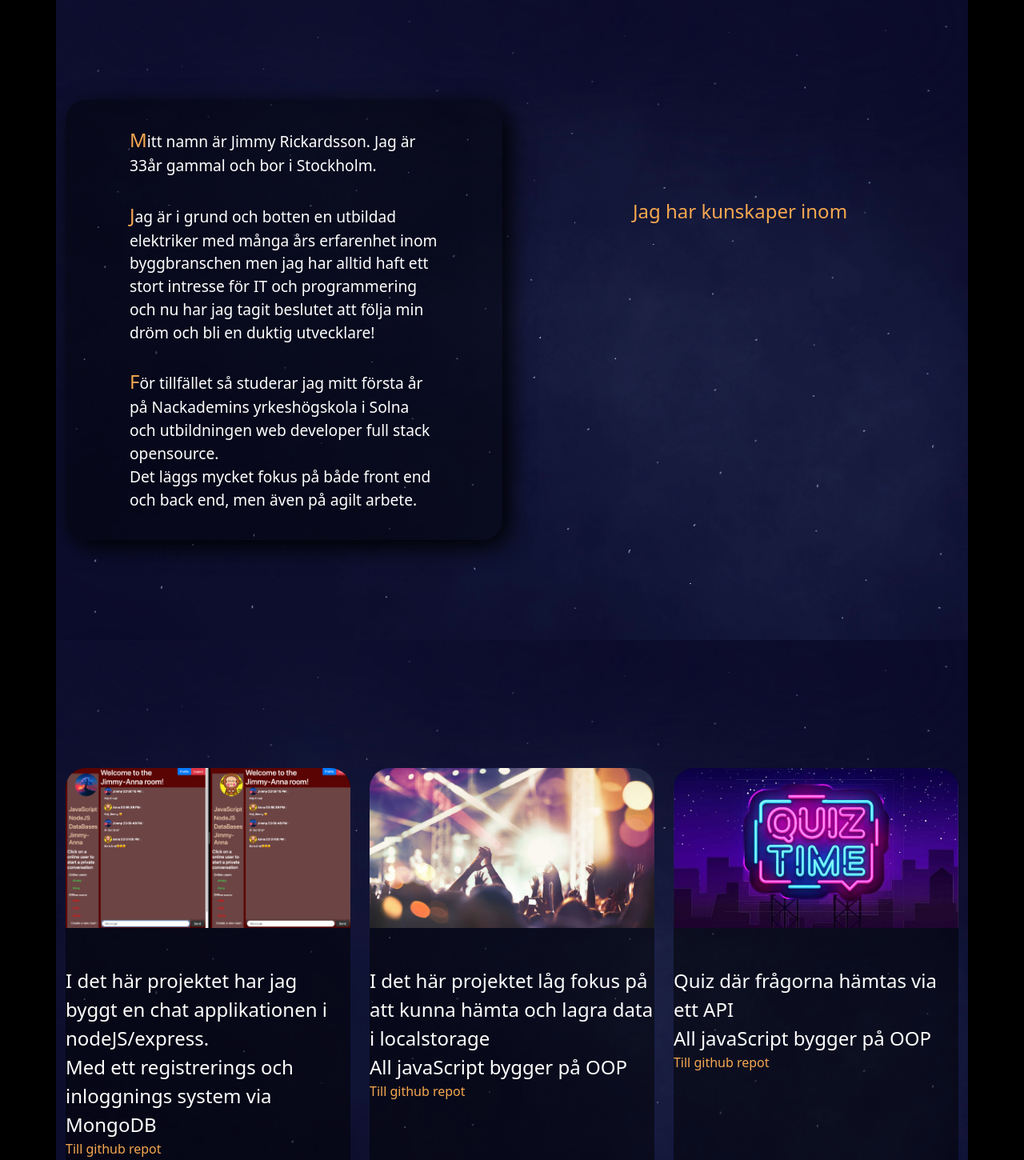
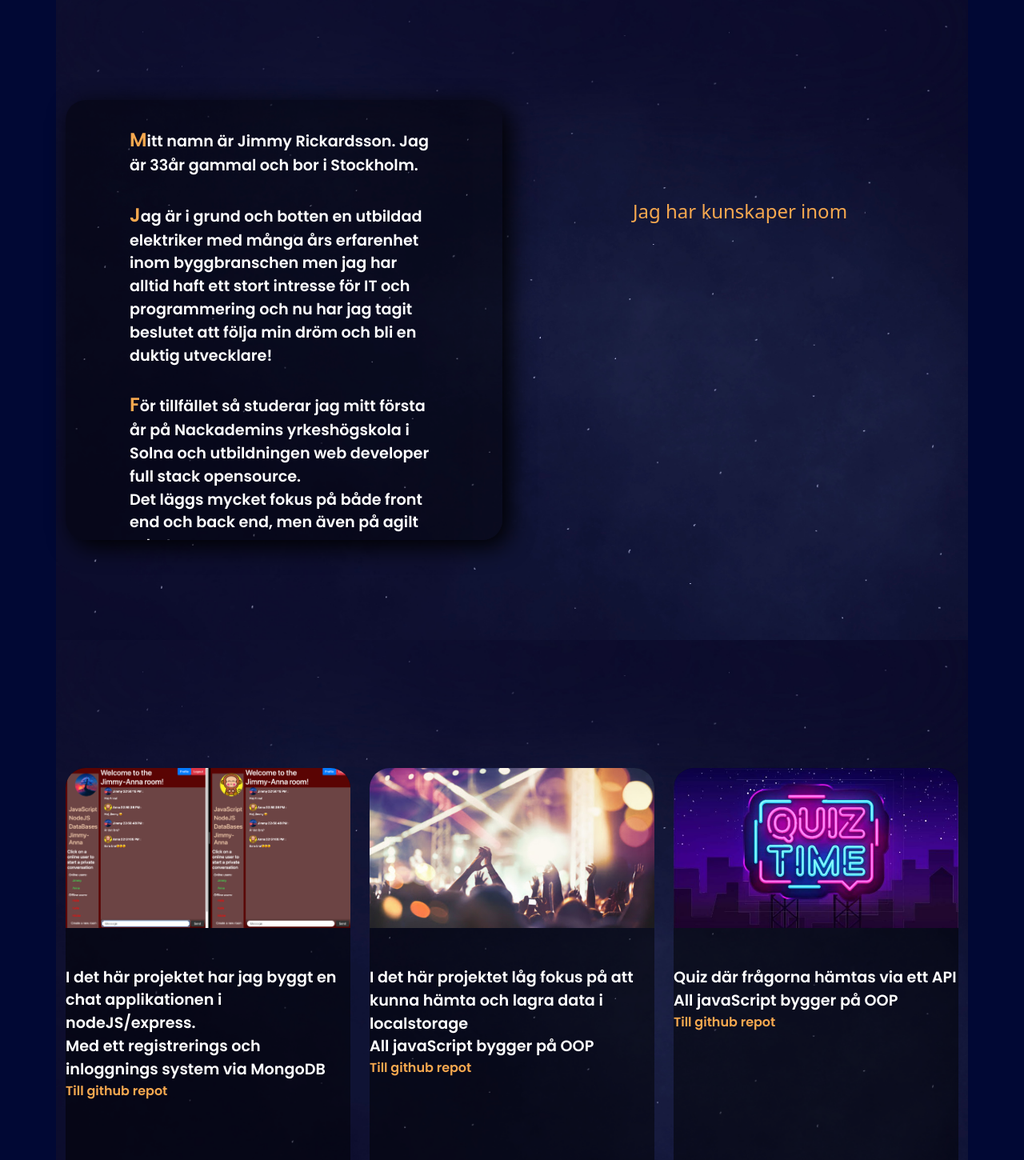
Before and after one commit to RickardssonJ/portfolio_page, a website: page index.html in a window 1280 px wide. Shown: the part 800-2250 px from the top of the page at 80% size. Drawn offline with nearby package versions, Linux system fonts and the light colour scheme; a web font is replaced by a local one.

Commit message:
Added some styling

```diff
--- a/index.html
+++ b/index.html
@@ -141,8 +141,8 @@
           <a href="https://github.com/RickardssonJ/Quiz" target="_blank"><img class="projectThreePic"
               src="./pictures/quiz-time-678x381.jpg" alt="quiz skylt i neon färg" /></a>
 
-          <p>Quiz där frågorna hämtas via ett API</p>
-          <p>All javaScript bygger på OOP</p>
+          <p>Quiz där frågorna hämtas via ett API
+          All javaScript bygger på OOP</p>
 
           <a href="https://github.com/RickardssonJ/Quiz" target="_blank">Till github repot</a>
         </div>
--- a/script/script.js
+++ b/script/script.js
@@ -1,6 +1,4 @@
 document.addEventListener("DOMContentLoaded", function (event) {
-  console.log(window.innerWidth)
-
   const hamburger = document.getElementById("hamburger")
   const navMobile = document.querySelector(".navMobile")
 
@@ -12,9 +10,6 @@ document.addEventListener("DOMContentLoaded", function (event) {
   navMobile.addEventListener("click", () => {
     document.querySelector(".navMobile").classList.toggle("active")
   })
-  //Slide my name and webdeveloper
-  //gsap.from(".myNameIs", { duration: 1.5, x: "-100%", ease: "power4" })
-  // gsap.from(".webDeveloper", { duration: 1.5, x: "+100%", ease: "power4" })
 
   // When the user scrolls down, the function will hide the nav bar and when the user scrolls up the function will show the navbar
 
@@ -31,6 +26,9 @@ document.addEventListener("DOMContentLoaded", function (event) {
   }
 
   if (window.innerWidth > 400) {
+    //Slide my name and webdeveloper
+    gsap.from(".myNameIs", { duration: 1.5, x: "-100%", ease: "power4" })
+    gsap.from(".webDeveloper", { duration: 1.5, x: "+100%", ease: "power4" })
     //ABout me page
     gsap.from(".knowledge", {
       duration: 1,
--- a/style/style.scss
+++ b/style/style.scss
@@ -5,13 +5,12 @@
 
 html {
   scroll-behavior: smooth;
-  //overflow-x: none;
+  overflow-x: hidden;
 }
 
 body {
-  background-color: #000000;
-
-  //overflow-x: none;
+  background-color: #010834;
+  overflow-x: hidden;
 }
 
 .navMobileLinks {
@@ -29,8 +28,9 @@ body {
   .links {
     margin-left: 1rem;
     text-decoration: none;
-    font-size: 1.2rem;
+    font-size: 1.1rem;
     color: white;
+    font-family: "Poppins", sans-serif;
   }
 
   .links:hover {
@@ -115,12 +115,23 @@ body {
   }
 
   .textAboutMe {
-    font-size: 1.2rem;
+    font-family: "Poppins", sans-serif;
     padding-top: 2rem;
     padding-left: 5rem;
     padding-right: 5rem;
     color: rgb(255, 255, 255);
     text-align: left;
+    font-size: 1.2rem;
+  }
+  /* Hide scrollbar for Chrome, Safari and Opera */
+  .aboutMeText::-webkit-scrollbar {
+    display: none;
+  }
+
+  /* Hide scrollbar for IE, Edge and Firefox */
+  .aboutMeText {
+    -ms-overflow-style: none; /* IE and Edge */
+    scrollbar-width: none; /* Firefox */
   }
 
   .knowledge {
@@ -139,6 +150,7 @@ body {
   }
 
   .knowledgeP {
+    font-family: "Poppins", sans-serif;
     transition: 0.2s;
     line-height: 0;
     font-size: 1.5rem;
@@ -156,7 +168,7 @@ body {
 @mixin project {
   margin-top: 10rem;
   border-radius: 25px;
-  //overflow: auto;
+  font-family: "Poppins", sans-serif;
   background: rgba(0, 0, 0, 0.505);
   height: 70vh;
   overflow-x: hidden;
@@ -183,7 +195,7 @@ body {
 
     p {
       margin: 0 auto;
-      font-size: 1.5rem;
+      font-size: 1.2rem;
       color: rgb(255, 255, 255);
     }
 
@@ -206,7 +218,7 @@ body {
 
     p {
       margin: 0 auto;
-      font-size: 1.5rem;
+      font-size: 1.2rem;
       color: rgb(255, 255, 255);
     }
     a {
@@ -227,10 +239,11 @@ body {
 
     p {
       margin: 0 auto;
-      font-size: 1.5rem;
+      font-size: 1.2rem;
       color: rgb(255, 255, 255);
     }
     a {
+      font-family: "Poppins", sans-serif;
       text-decoration: none;
       color: rgb(246, 168, 79);
     }
@@ -255,6 +268,7 @@ body {
 
   .contactDiv {
     display: flex;
+    font-family: "Poppins", sans-serif;
 
     .contactInfo {
       border-radius: 25px;
```
Also changed, not shown: style/style.css, 1 other file.
